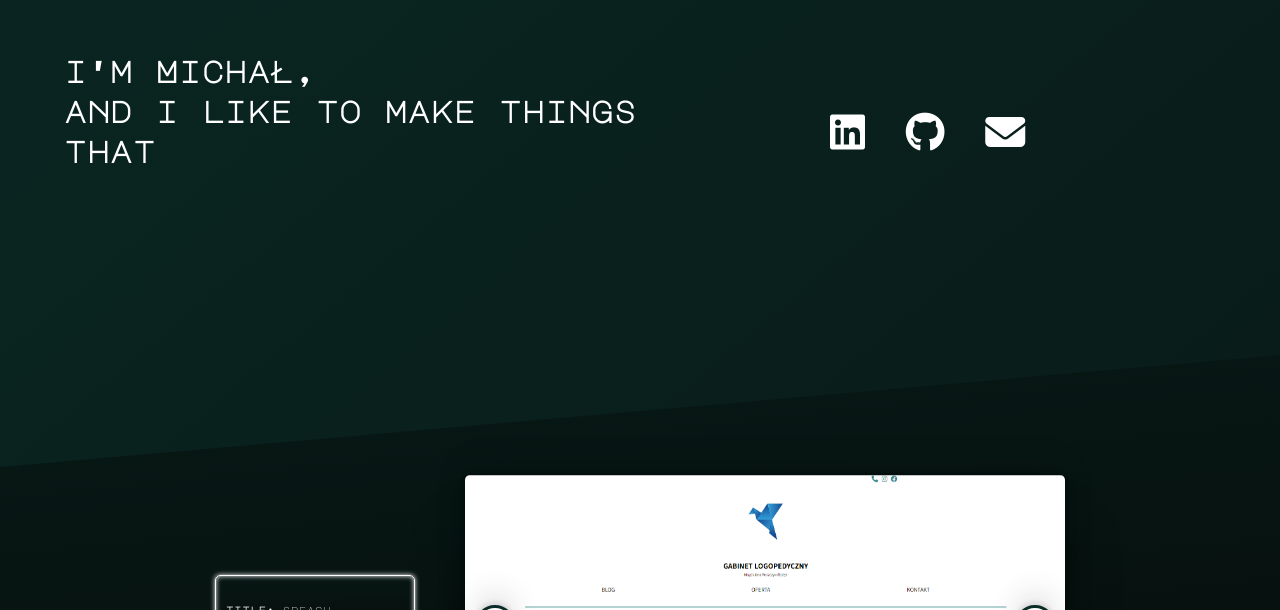
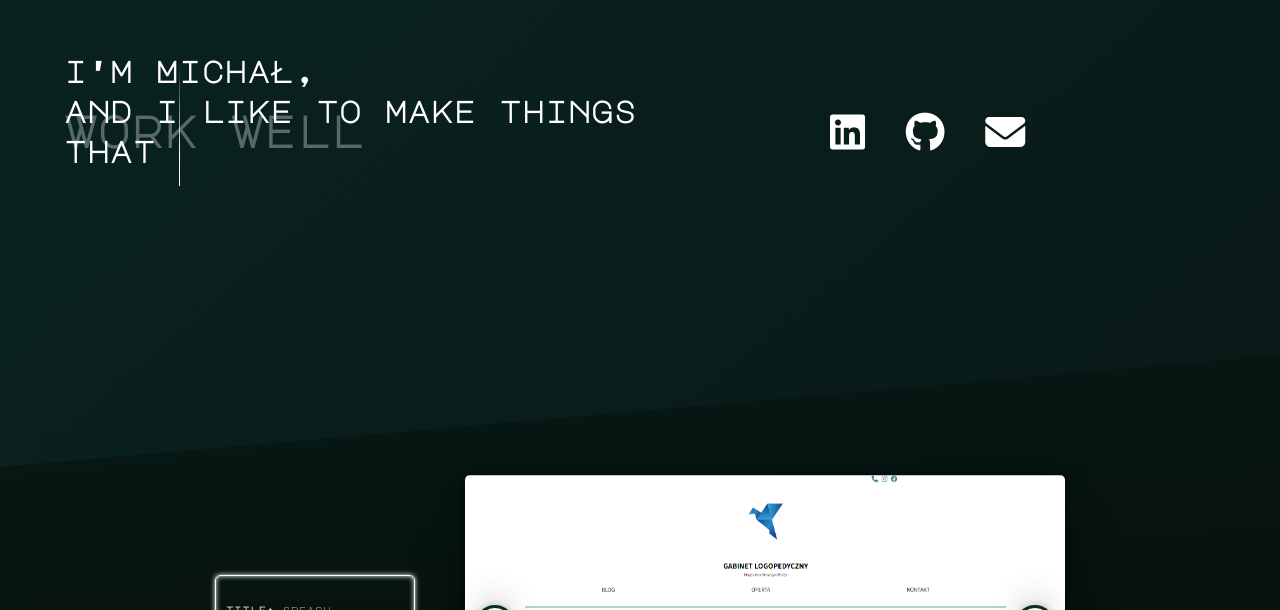
Before and after one commit to MichalBodys/PortfolioWeb, a React (Create React App) app: page / in a window 1280 px wide. Shown: the part 981-1591 px from the top of the page. Built offline with nearby package versions, Linux system fonts and the light colour scheme; a web font is replaced by a local one.

Commit message:
animation turned on

```diff
--- a/src/Sections/Contact/Contact.js
+++ b/src/Sections/Contact/Contact.js
@@ -1,5 +1,5 @@
 import './Contact.scss'
-import { useRef, useState, useEffect } from 'react';
+import { useRef,  useEffect } from 'react';
 import emailjs from '@emailjs/browser'
 import { motion, useInView, useAnimation } from 'framer-motion'
 
--- a/src/Styles/Animations.scss
+++ b/src/Styles/Animations.scss
@@ -1,31 +1,31 @@
-// @import './Settings.scss';
-// @keyframes bg-animation {
-//     0% {
-//           background-position:  0% 0%;
-//       }
-//       100% {
-//           background-position: 100% 100%;
-//     }
-//   }
+@import './Settings.scss';
+@keyframes bg-animation {
+    0% {
+          background-position:  0% 0%;
+      }
+      100% {
+          background-position: 100% 100%;
+    }
+  }
 
-// @keyframes drop{
-//     0%{
-//       top: -20%
-//     }
-//     100%{
-//       top: 100%
-//     }
-//   }
+@keyframes drop{
+    0%{
+      top: -20%
+    }
+    100%{
+      top: 100%
+    }
+  }
 
-// @keyframes text-change  {
-//     0% { opacity: 0; transform: translateY(-200%);}
-//     25% { opacity: 1; transform: translateY(20%) }
-//     55% { opacity: 1; transform: translateY(10%) }
-//     75% { opacity: 1;transform: translateY(15%) }
-//     100% { opacity: 0;transform: translateY(-200%);}
-// }
+@keyframes text-change  {
+    0% { opacity: 0; transform: translateY(-200%);}
+    25% { opacity: 1; transform: translateY(20%) }
+    55% { opacity: 1; transform: translateY(10%) }
+    75% { opacity: 1;transform: translateY(15%) }
+    100% { opacity: 0;transform: translateY(-200%);}
+}
 
 @keyframes ShowText{
-    from{ opacity: 0;}
-    to{opacity: 1;}
+    from{ opacity: 0; top: 75}
+    to{opacity: 1; top: 0}
 }
```
